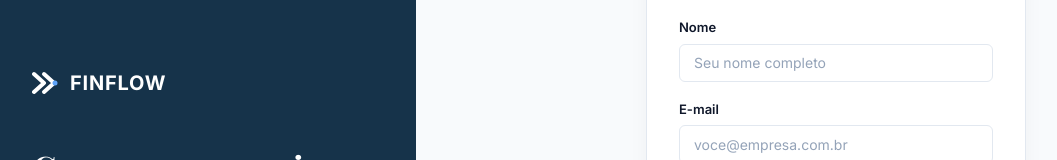
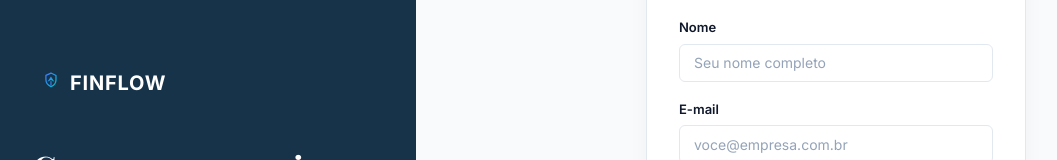
Before and after one commit to devCesar26-maker/GESTOR_FINANCAS, a React (Vite) app in the folder frontend/: page /registro in a window 1280 px wide. Shown: the part 149-309 px from the top of the page, without its empty margins (24-1081 px from the left). Built offline with nearby package versions, Linux system fonts and the light colour scheme; no server answers; a web font is replaced by a local one.

Commit message:
feat: substituir logo inline por SVG de marca em assets/logo

```diff
--- a/frontend/src/components/FinFlowLogo.jsx
+++ b/frontend/src/components/FinFlowLogo.jsx
@@ -1,11 +1,15 @@
+import logoUrl from '../assets/logo/LOGO_FINFLOW.svg'
+
 export function FinFlowLogo({ className = '', width = 160, height = 32 }) {
   return (
     <div className={`finflow-logo ${className}`} style={{ display: 'inline-flex', alignItems: 'center', gap: '10px' }}>
-      <svg width="28" height="26" viewBox="0 0 28 26" fill="none" xmlns="http://www.w3.org/2000/svg">
-        <path d="M2 4L12 13L2 22" stroke="white" strokeWidth="4" strokeLinecap="round" strokeLinejoin="round"/>
-        <path d="M12 4L22 13L12 22" stroke="white" strokeWidth="4" strokeLinecap="round" strokeLinejoin="round"/>
-        <circle cx="23" cy="13" r="2.5" fill="#60A5FA" />
-      </svg>
+      <img
+        src={logoUrl}
+        alt="FinFlow"
+        width="28"
+        height="26"
+        style={{ display: 'block' }}
+      />
       <span style={{
         fontFamily: "'Inter', sans-serif",
         fontWeight: 800,
```
Also changed, not shown: frontend/src/assets/logo/LOGO_FINFLOW.svg.
